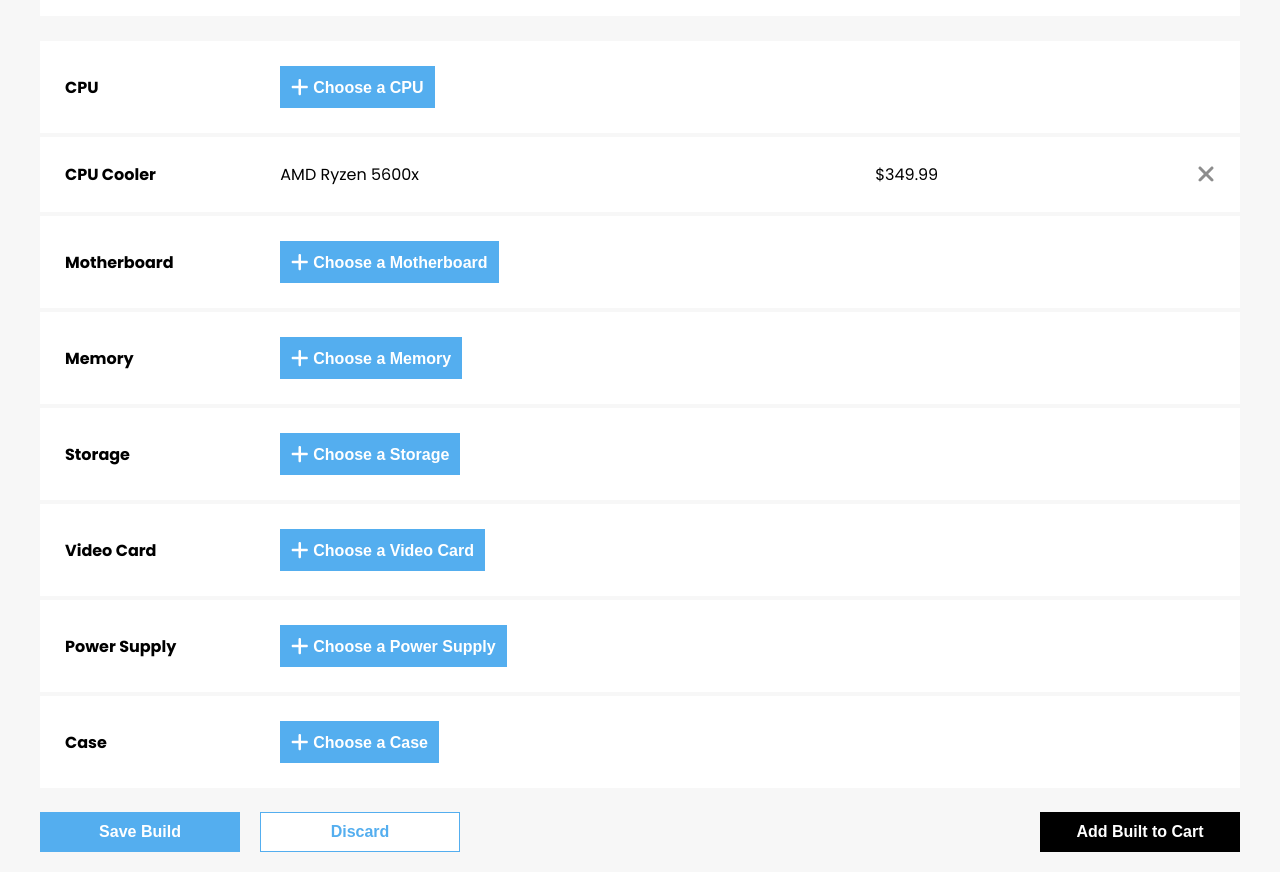
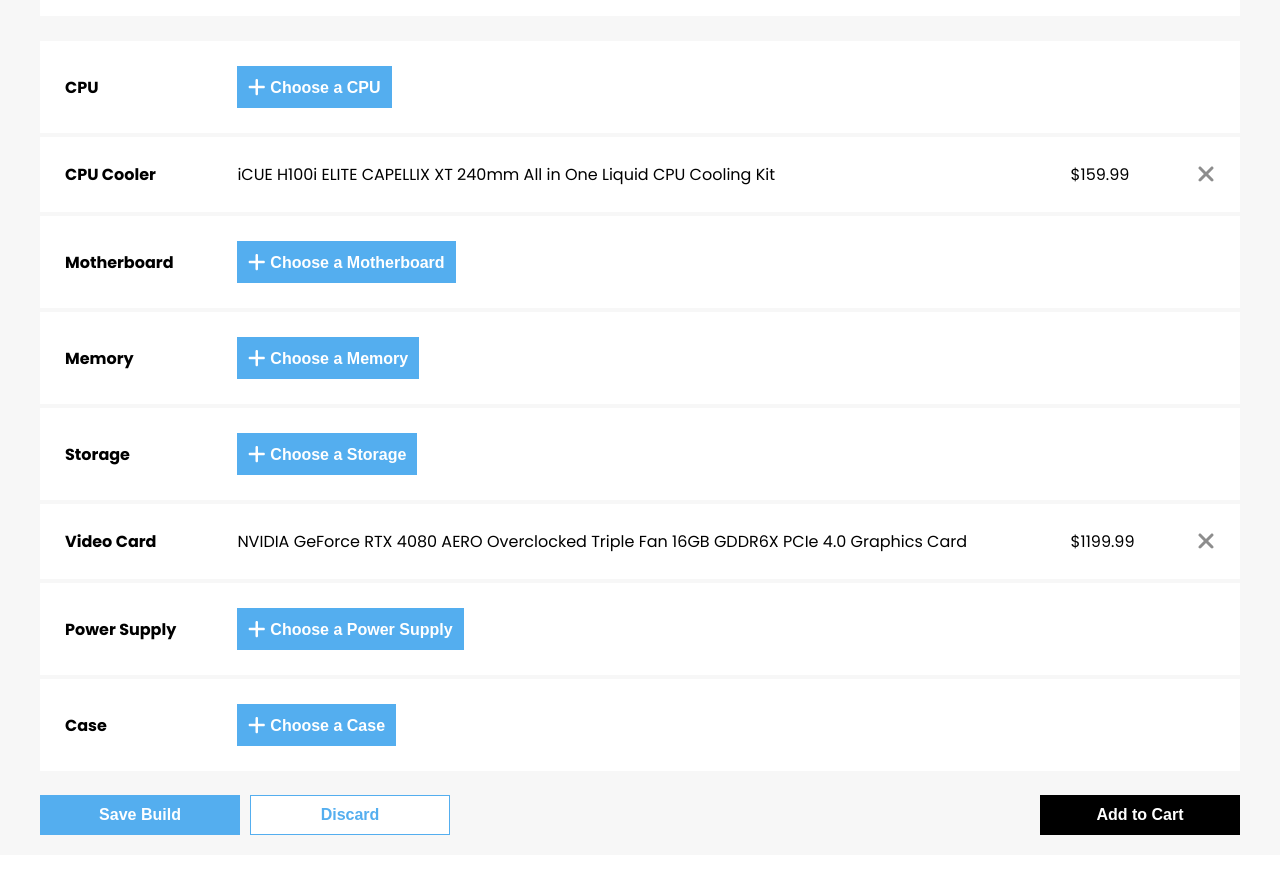
Before and after one commit to brandonlam4237/CSC322_Project, a React (Create React App) app in the folder client/: page /mybuild in a window 1280 px wide. Shown: the part 360-1232 px from the top of the page. Built offline with nearby package versions, Linux system fonts and the light colour scheme.

Commit message:
feat: implement employee/owner build description text area

```diff
--- a/client/src/components/PartsTable.tsx
+++ b/client/src/components/PartsTable.tsx
@@ -29,9 +29,10 @@
 
 interface Part {
   component_name: string;
-  component_selection: string;
-  img_url: string;
+  product_name: string;
+  image_url: string;
   price: number;
+  isAdded:Boolean
 }
 
 interface PartsList {
@@ -45,14 +46,38 @@
   Case: Part;
 }
 
+const partTemplate : Part = {
+  component_name: "",
+  product_name: "",
+  image_url: "",
+  price: -1,
+  isAdded:false,
+}
+
 export default function PartsTable() {
-  const [partsList, setPartsList] = useState<any>({
+  const [partsList, setPartsList] = useState<PartsList>({
+    CPU: partTemplate,
     "CPU Cooler": {
       component_name: "CPU Cooler",
-      component_selection: "Corsair RGB Pro Cooler",
-      img_url: "url",
-      price: 159,
+      product_name: "iCUE H100i ELITE CAPELLIX XT 240mm All in One Liquid CPU Cooling Kit",
+      image_url: "url",
+      price: 159.99,
+      isAdded:true,
     },
+    Motherboard:partTemplate,
+    Memory:partTemplate,
+    Storage:partTemplate,
+    "Video Card": {
+      component_name: "Video Card",
+      product_name:
+        "NVIDIA GeForce RTX 4080 AERO Overclocked Triple Fan 16GB GDDR6X PCIe 4.0 Graphics Card",
+      image_url:
+        "https://90a1c75758623581b3f8-5c119c3de181c9857fcb2784776b17ef.ssl.cf2.rackcdn.com/660700_520452_01_front_zoom.jpg",
+      price: 1199.99,
+      isAdded:true,
+    },
+    "Power Supply":partTemplate,
+    Case:partTemplate
   });
 
   return (
@@ -77,12 +102,12 @@
   return (
     <>
       {componentNames.map((componentName, index) => {
-        if (partsList[`${componentName}`]) {
+        if (partsList[`${componentName}`].isAdded) {
           return (
             <tr>
               <th>{componentName}</th>
-              <td>AMD Ryzen 5600x</td>
-              <td>$349.99</td>
+              <td>{partsList[`${componentName}`].product_name}</td>
+              <td>${partsList[`${componentName}`].price}</td>
               <td className="remove-icon">
                 <FontAwesomeIcon icon={faXmark} size="xl" />
               </td>
--- a/client/src/pages/PartPicker.tsx
+++ b/client/src/pages/PartPicker.tsx
@@ -29,14 +29,38 @@
             </p>
           )}
           <PartsTable />
+          {user.user_type == ("Owner" || "Employee") ? (
+            <div className="build-description-container">
+              <form>
+                <h3>
+                  <label htmlFor="suggested-build-form">
+                    Build Description
+                  </label>
+                </h3>
+                <textarea
+                  id="suggested-build-form"
+                  className="input-field"
+                  placeholder="description..."
+                ></textarea>
+              </form>
+            </div>
+          ) : (
+            ""
+          )}
           <div className="buttons-container">
             <div className="buttons-container__save-options">
               <Button className="blue-primary">Save Build</Button>
               <Button className="blue-secondary">Discard</Button>
             </div>
-            <Button className="buttons-container__submit-build black-primary">
-              Add Built to Cart
-            </Button>
+            {user.user_type == ("Owner" || "Employee") ? (
+              <Button className="buttons-container__submit-build black-primary">
+                Add to Featured Builds
+              </Button>
+            ) : (
+              <Button className="buttons-container__submit-build black-primary">
+                Add to Cart
+              </Button>
+            )}
           </div>
         </div>
       </main>
--- a/client/src/scss/partpicker.scss
+++ b/client/src/scss/partpicker.scss
@@ -38,9 +38,10 @@
   display: flex;
   justify-content: space-between;
   flex-direction: row;
+  column-gap: 10px;
   &__save-options {
     display: flex;
-    column-gap: 20px;
+    column-gap: 10px;
     flex-direction: row;
     max-width: 500px;
     width: 100%;
@@ -63,6 +64,7 @@
   border-radius: 5px;
   align-items: flex-start;
   font-weight: bold;
+  font-size: 1rem;
 }
 
 .compatible {
@@ -84,3 +86,19 @@
   width:100%;
   background-color: #F7F7F7;
 }
+
+.build-description-container {
+  padding: 20px;
+  background-color: white;
+  border-radius: 5px;
+  h3 {
+    margin: 0px 0px 10px 0px;
+  }
+}
+
+#suggested-build-form {
+  max-width: 1200px;
+  min-height:200px;
+  padding: 10px;
+  resize: none;
+}
--- a/client/src/scss/table.scss
+++ b/client/src/scss/table.scss
@@ -1,9 +1,10 @@
 table {
-  max-width: 1200px;
+  max-width: 1400px;
   width: 100%;
   text-align: left;
   vertical-align: middle;
   border-collapse:collapse;
+  font-size: 1rem;
 }
 
 thead {
@@ -27,9 +28,6 @@
   }
 }
 
-th {
-  max-width: 100px;
-}
 th, td {
   padding: 25px;
 }
```
Also changed, not shown: client/src/scss/input.scss (line endings or trailing spaces).
